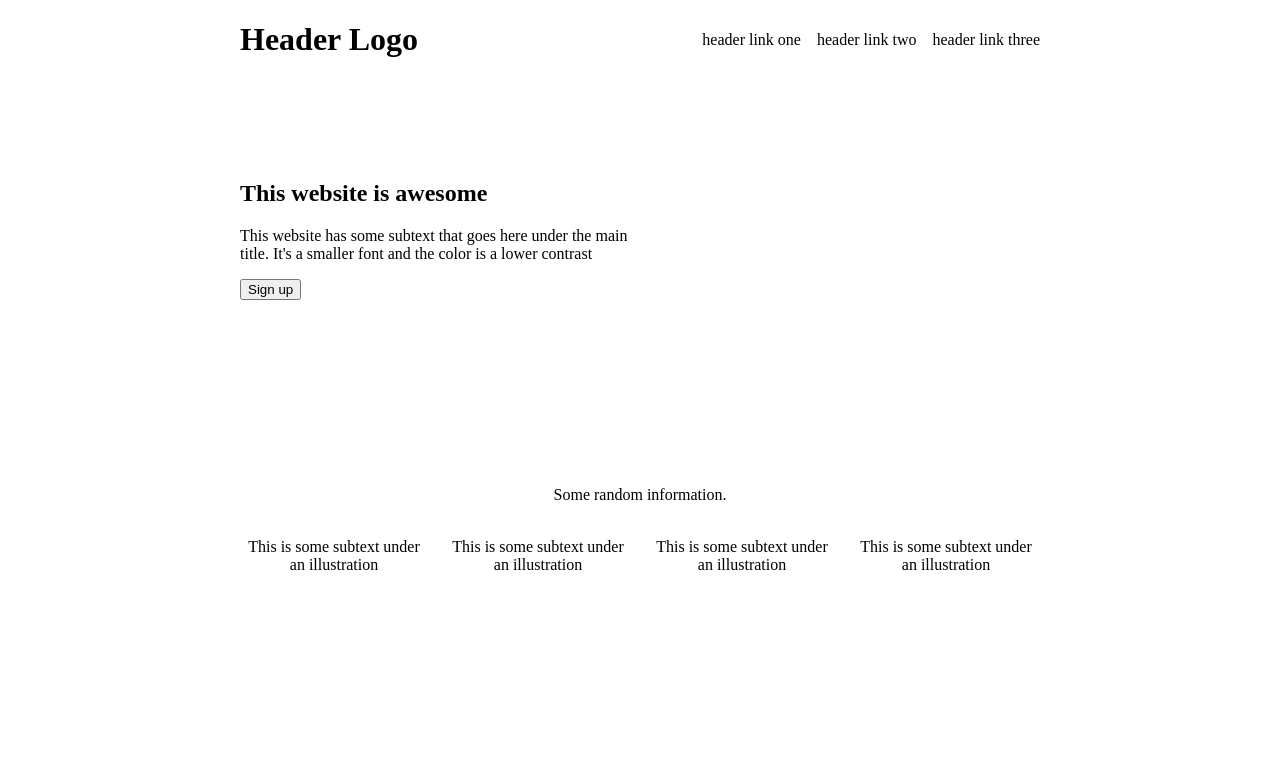
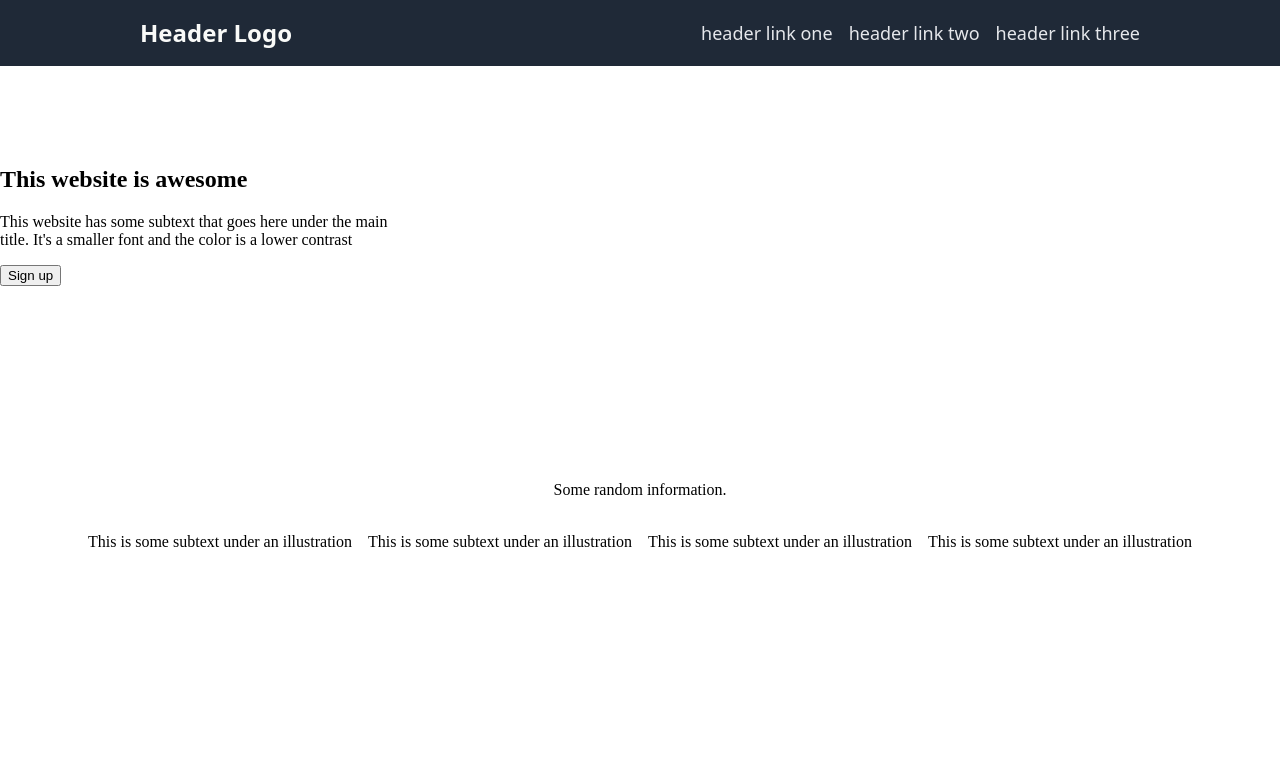
Before and after one commit to 54MU31M00R3/landing-page, a plain HTML site: page index.html in a window 1280 px wide. Shown: the top 768 px of the page. Drawn offline with Linux system fonts and the light colour scheme.

Commit message:
Add CSS to header
Changed background color, font size and font color.
Also altered div layout to allow background color
to bleed.

```diff
--- a/index.html
+++ b/index.html
@@ -8,7 +8,7 @@
         <link rel="stylesheet" href="styles/main.css" />
     </head>
     <body>
-        <div class="header">
+        <div id="header">
             <div class="navbar">
                 <h1 class="title">Header Logo</h1>
                 <ul class="navbar-links">
--- a/styles/main.css
+++ b/styles/main.css
@@ -2,8 +2,12 @@ body {
     display: flex;
     flex-direction: column;
     text-align: center;
-    width: 800px;
     margin: auto;
+}
+#header{
+    background-color: #1F2937;
+    display: flex;
+    justify-content: center;
 }
 .home-chunk {
     height: 300px;
@@ -14,16 +18,24 @@ body {
 .navbar {
     display: flex;
     justify-content: space-between;
+    flex: auto;
+    max-width: 1000px;
 }
-.navbar .header{
-    margin-right: auto;
-    height: 100px;
+.navbar .title{
+    height: 50px;
+    font-family: system-ui, -apple-system, BlinkMacSystemFont, 'Segoe UI', Roboto, Oxygen, Ubuntu, Cantarell, 'Open Sans', 'Helvetica Neue', sans-serif;
+    color: #F9FAF8;
+    font-size: 24px;
+    margin-bottom: 0;
 }
 .navbar .navbar-links{
     display: flex;
     list-style-type: none;
     align-items: center;
     gap: 16px;
+    font-family: system-ui, -apple-system, BlinkMacSystemFont, 'Segoe UI', Roboto, Oxygen, Ubuntu, Cantarell, 'Open Sans', 'Helvetica Neue', sans-serif;
+    color: #E5E7EB;
+    font-size: 18px;
 }
 .first-sub-chunk {
     display: flex;
```
